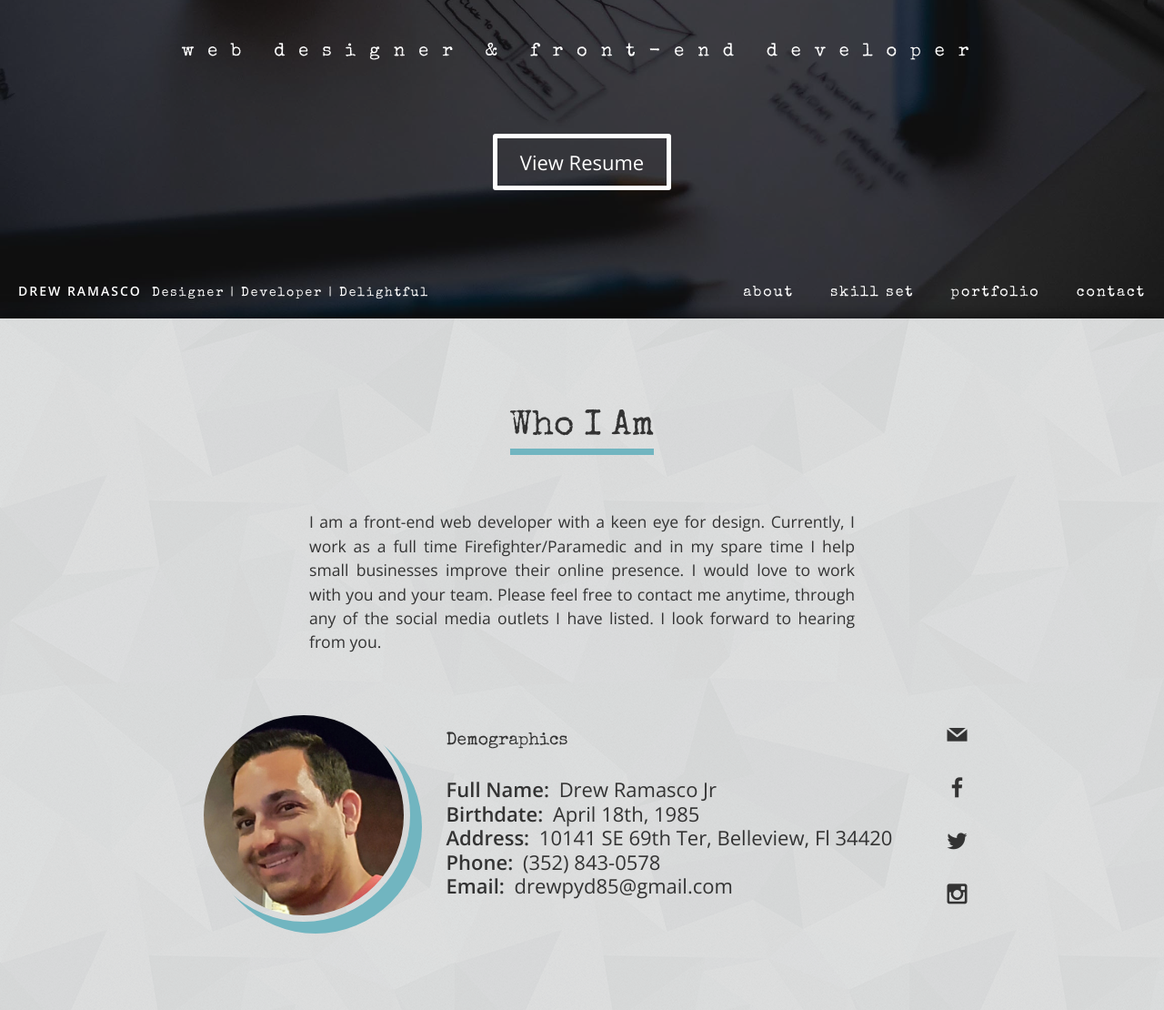
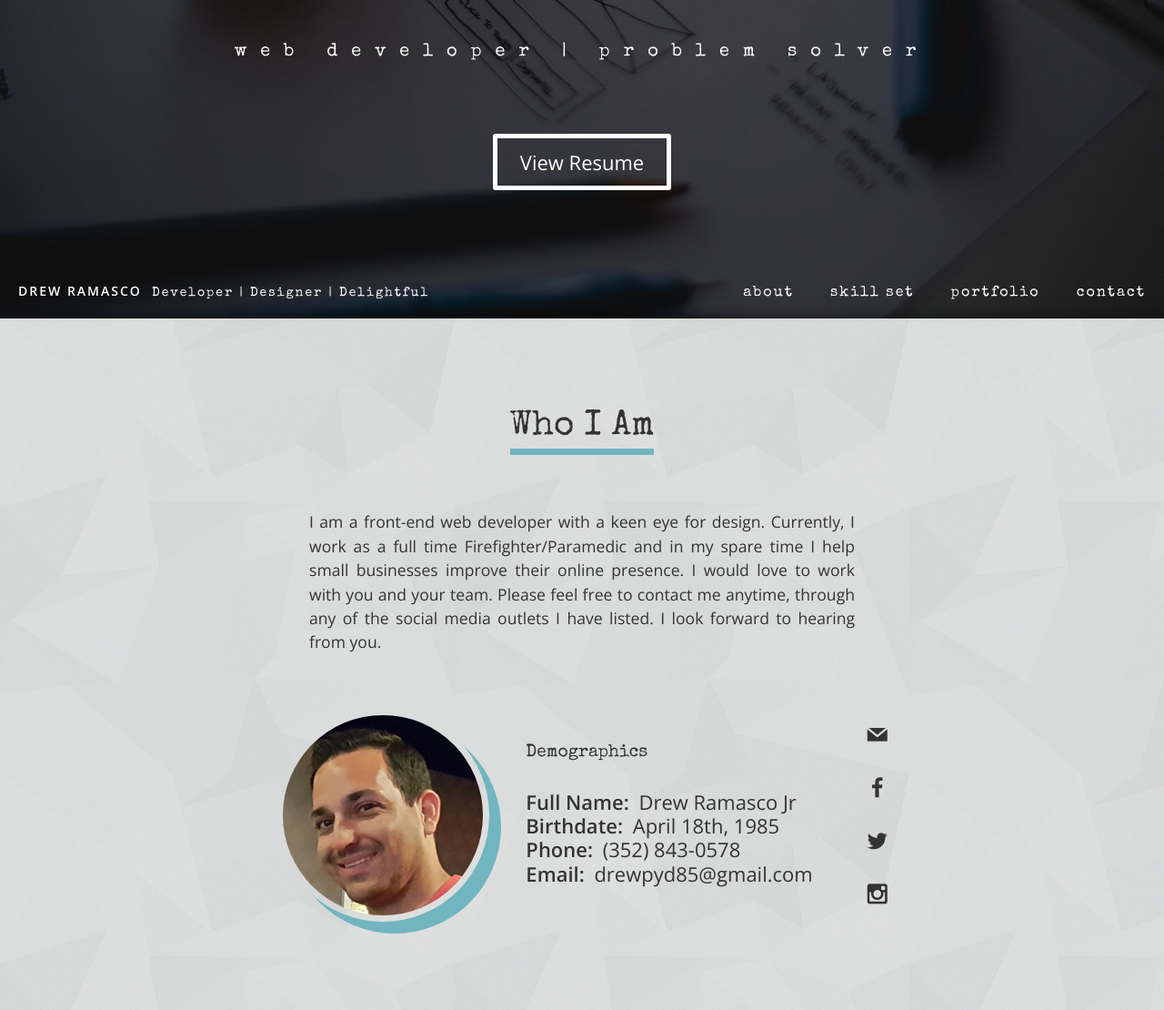
Before and after one commit to drewpyd85/Drew-Ramasco-CV, a plain HTML site: page index.html in a window 1280 px wide. Shown: the part 450-1560 px from the top of the page at 91% size. Drawn offline with nearby package versions, Linux system fonts and the light colour scheme; files whose address does not match are found by name.

Commit message:
changed some wording designer vs. developer

```diff
--- a/index.html
+++ b/index.html
@@ -64,12 +64,12 @@
     <div id="hero">
         <img src="img/logoA.png" alt="">
         <h1 class="title">Drew Ramasco</h1>
-        <h4 class="tagline">web designer & front-end developer</h4>
+        <h4 class="tagline">web developer | problem solver</h4>
         <a href="http://drewramasco.com/resume/" class="cta" target="_blank">View Resume</a>
     </div>
 
     <nav id="nav">
-        <h4><span class="emph">DREW RAMASCO</span> Designer | Developer | Delightful </h4>
+        <h4><span class="emph">DREW RAMASCO</span> Developer | Designer | Delightful </h4>
         <ul>
             <li><a href="#about">about</a></li>
             <li><a href="#skills">skill set</a></li>
@@ -90,7 +90,7 @@
                     <h4>Demographics</h4>
                     <li><span class="emph">Full Name:</span> Drew Ramasco Jr</li>
                     <li><span class="emph">Birthdate:</span> April 18th, 1985</li>
-                    <li><span class="emph">Address:</span> 10141 SE 69th Ter, Belleview, Fl 34420</li>
+<!--                    <li><span class="emph">Address:</span> 10141 SE 69th Ter, Belleview, Fl 34420</li>-->
                     <li><span class="emph">Phone:</span> (352) 843-0578</li>
                     <li><span class="emph">Email:</span> drewpyd85@gmail.com</li>
                 </ul>
```
